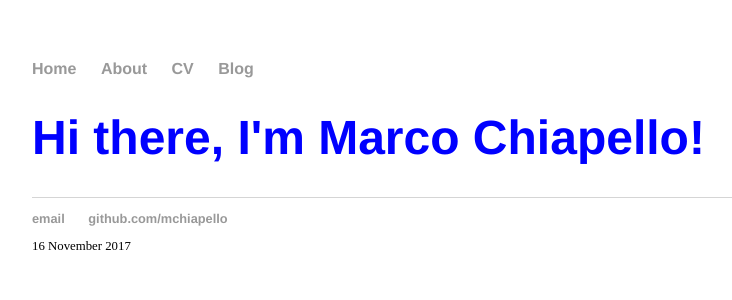
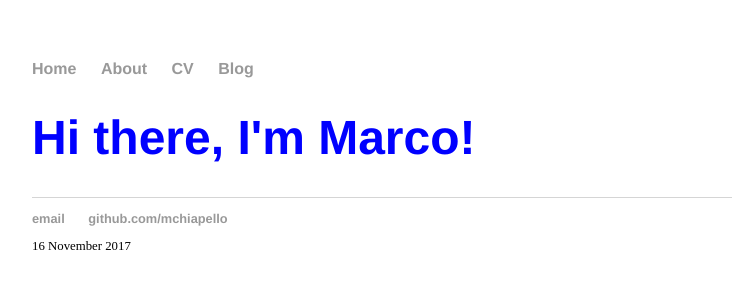
Before and after one commit to mchiapello/mchiapello.github.io, a Jekyll site: the page built from index.html, in a window 1280 px wide. Shown: the top 300 px of the page, without its empty margins (64-796 px from the left). Built offline with Jekyll 4.4.1, drawn with Linux system fonts in a browser that asks for light colours.

Commit message:
Update index

```diff
--- a/index.html
+++ b/index.html
@@ -3,5 +3,5 @@ layout: default
 title: Marco Chiapello
 ---
 <div class="blurb">
-        <h1>Hi there, I'm Marco Chiapello!</h1>
+        <h1>Hi there, I'm Marco!</h1>
 </div><!-- /.blurb -->
```
